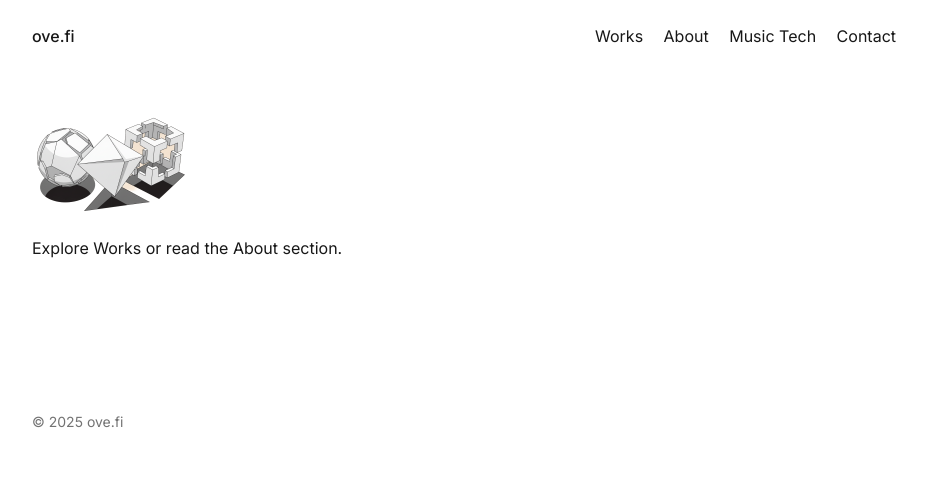
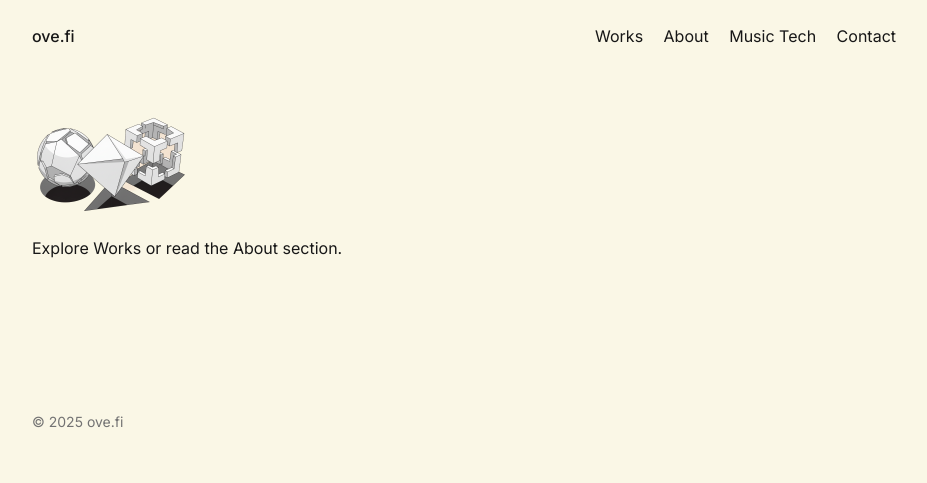
Before and after one commit to holminid/oveFI, an Astro site: page / in a window 1280 px wide. Shown: the whole page, without its empty margins (176-1103 px from the left). Built offline with nearby package versions, Linux system fonts and the light colour scheme; Astro itself is replaced by a stand-in of ours.

Commit message:
Update BaseLayout.astro

```diff
--- a/src/layouts/BaseLayout.astro
+++ b/src/layouts/BaseLayout.astro
@@ -11,7 +11,7 @@ const { title = 'ove.fi', description = 'Artist site', lang = 'en' } = Astro.pro
     <title>{title}</title>
     <link rel="icon" href="data:," />
   </head>
-  <body>
+  <body class="bg-[#FAF7E6]">
     <a href="#main" class="sr-only focus:not-sr-only focus:absolute focus:top-2 focus:left-2 bg-brandYellow text-black px-3 py-1 rounded">Skip to content</a>
     <header class="container py-6 flex items-center justify-between">
       <a href="/" class="font-medium">ove.fi</a>
```
